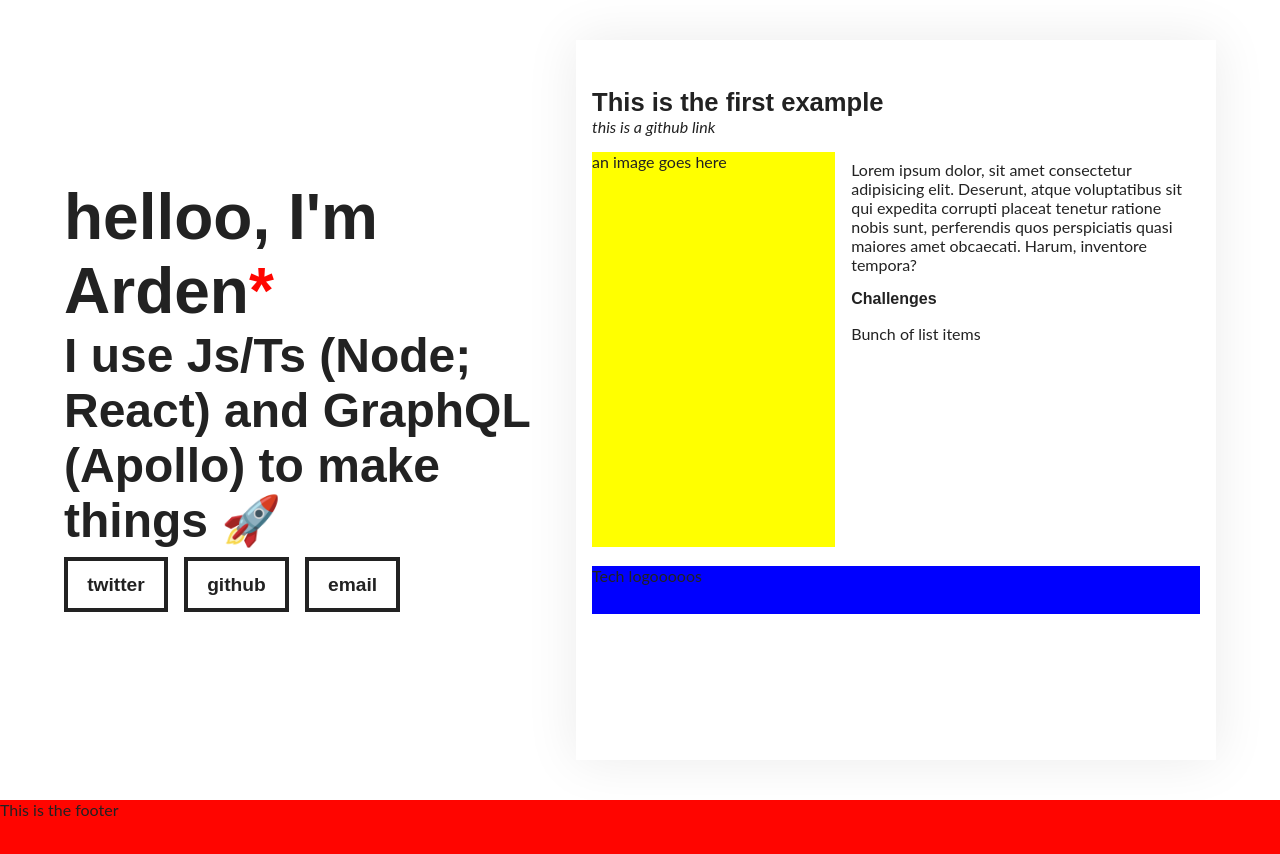
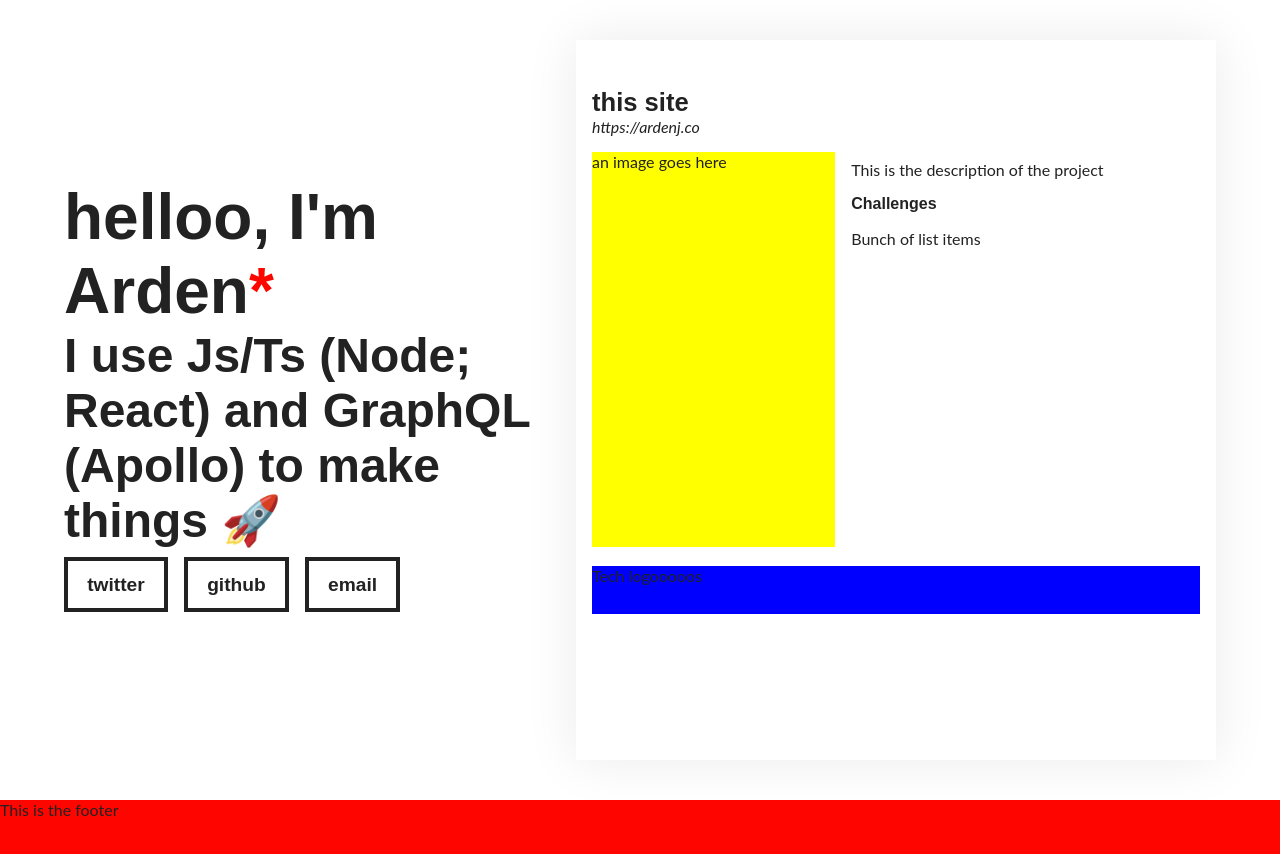
Before and after one commit to ArdenJ/ardenj.github.io, a React (Create React App) app: page / in a window 1280 px wide. Shown: the top 854 px of the page. Built offline with nearby package versions, Linux system fonts and the light colour scheme; a web font is replaced by a local one.

Commit message:
defined example class

```diff
--- a/src/components/Example/Example.tsx
+++ b/src/components/Example/Example.tsx
@@ -2,26 +2,30 @@ import React from 'react'
 
 import { StyledExample } from './Example.styled'
 
+import { DevSite, WebPlayer } from './examples'
+
 interface Props {}
 
 const Example: React.FC<Props> = () => {
+  const ExampleArr = [DevSite, WebPlayer]
+
+  const childArr = ExampleArr.map(example => {
+    const {
+      _exampleData: { title, repoLink, demoLink, description, challenges },
+    } = example
     return (
+      <>
         <StyledExample>
           <div className="title">
-        <h2>This is the first example</h2>
+            <h2>{title}</h2>
             <h3>
-          <a>this is a github link</a>
+              <a>{demoLink}</a>
             </h3>
           </div>
           <div className="details">
             <div className="imageContainer">an image goes here</div>
             <div className="textContainer">
-          <p>
-            Lorem ipsum dolor, sit amet consectetur adipisicing elit. Deserunt,
-            atque voluptatibus sit qui expedita corrupti placeat tenetur ratione
-            nobis sunt, perferendis quos perspiciatis quasi maiores amet
-            obcaecati. Harum, inventore tempora?
-          </p>
+              <p>{description}</p>
               <h4>Challenges</h4>
               <ul>
                 <li>Bunch of list items</li>
@@ -30,7 +34,11 @@ const Example: React.FC<Props> = () => {
           </div>
           <div className="techContainer">Tech logooooos</div>
         </StyledExample>
+      </>
     )
+  })
+
+  return <>{childArr}</>
 }
 
 export default Example
--- a/src/components/Example/examples.ts
+++ b/src/components/Example/examples.ts
@@ -35,3 +35,12 @@ export const DevSite = new WorkExample(
   ['these', 'were', 'the', 'challenges'],
   ['Js', 'Ts', 'React'],
 )
+
+export const WebPlayer = new WorkExample(
+  'React Web Player',
+  'https:github.io/ArdenJ/site',
+  '',
+  'This is the web player description in less than 200 words',
+  ['There were a few challenges'],
+  ['Js', 'React'],
+)
```
Lines whose indentation alone changed are shown as unchanged.
